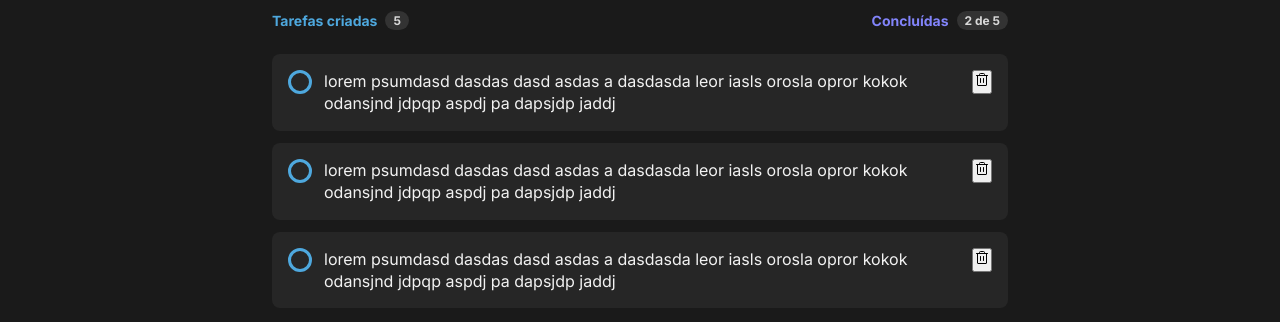
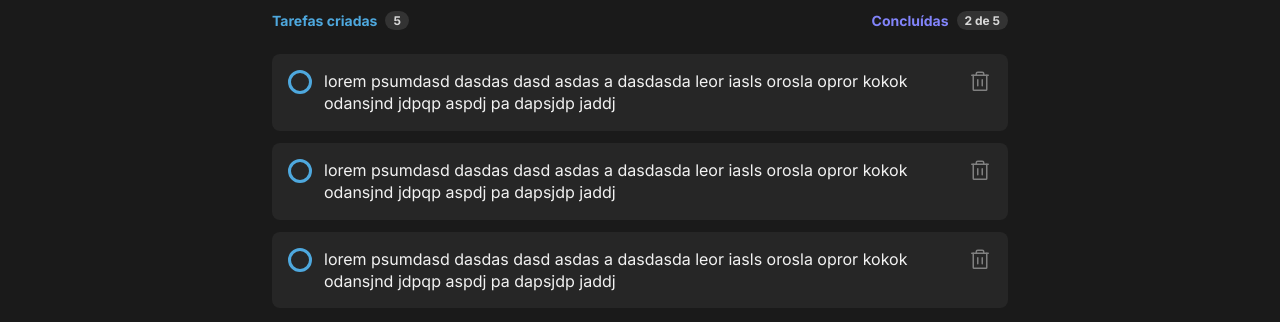
Before and after one commit to josileudo/ToDo, a React (Vite) app: page / in a window 1280 px wide. Shown: the part 272-594 px from the top of the page. Built offline with nearby package versions, Linux system fonts and the light colour scheme.

Commit message:
:lisptick: style: Style task created

```diff
--- a/src/components/Task.module.css
+++ b/src/components/Task.module.css
@@ -19,11 +19,13 @@
 .wrapper > button[type="button"] {
   width: 1.5rem;
   height: 1.5rem;
+
   cursor: pointer;
   outline: none;
+  line-height: 0;
 
   border-radius: 50%;
-  transition: all 0.2s;
+  transition: all 0.1s;
 }
 
 .wrapper > button[type="button"] > span {
@@ -61,6 +63,29 @@
 
   display: flex;
   align-items: flex-start;
+}
 
+.taskInProgress {
   color: var(--gray-100);
 }
+
+.taskDone {
+  color: var(--gray-400);
+  text-decoration: line-through;
+}
+
+.deleteTask {
+  background: transparent;
+  border: none;
+  outline: none;
+
+  color: var(--gray-400);
+  line-height: 0;
+
+  cursor: pointer;
+  transition: color 0.1s;
+}
+
+.deleteTask:hover{
+  color: var(--red-500);
+}
--- a/src/components/Task.tsx
+++ b/src/components/Task.tsx
@@ -17,10 +17,20 @@ export function Task() {
           className={ checkButton ? styles.buttonChecked : styles.button }
           onClick={handleCheckButton}
         >
-          <span>{ checkButton ? <Check /> : ''}</span>
+          <span>{ checkButton ? <Check size={ 18 }/> : ''}</span>
         </button>
-        <span>lorem psumdasd dasdas dasd asdas a dasdasda  leor iasls orosla opror kokok odansjnd jdpqp aspdj pa dapsjdp jaddj</span>
-        <button>{ <Trash /> }</button>
+        <span
+          className={checkButton ? styles.taskDone : styles.taskInProgress}
+        >
+          lorem psumdasd dasdas dasd asdas a dasdasda  leor iasls orosla
+          opror kokok odansjnd jdpqp aspdj pa dapsjdp jaddj
+        </span>
+        <button
+          className={styles.deleteTask}
+          title="Task Delete"
+        >
+          <Trash size={ 24 }/>
+        </button>
       </li>
     </ul>
   )
```
